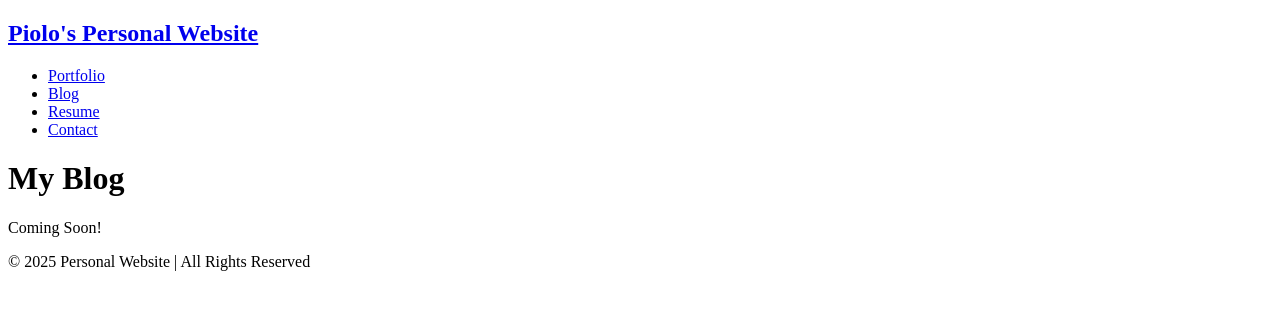
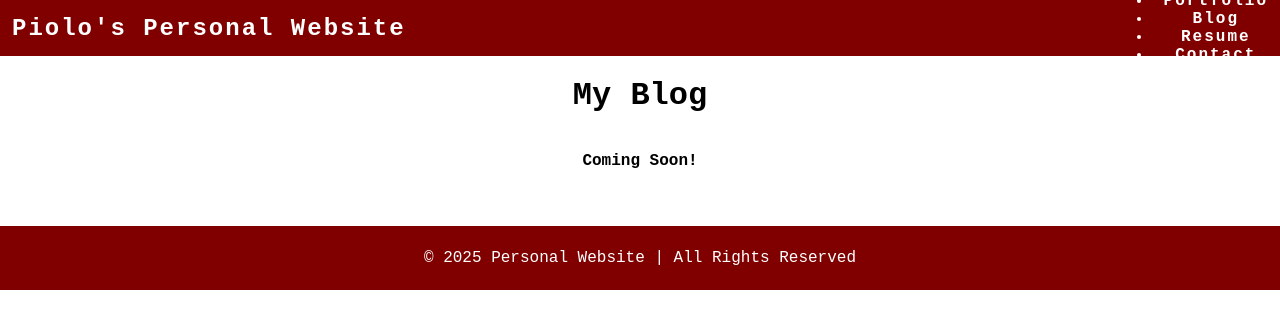
Before and after one commit to piijolo/piijolo.github.io, a plain HTML site: page blog.html in a window 1280 px wide. Drawn offline with Linux system fonts and the light colour scheme.

Commit message:
commit changes to add stylesheet link to all html files and update readme 	modified:   blog.html 	modified:   contact.html 	modified:   index.html 	modified:   portfolio.html 	modified:   resume.html 	modified:   styles.css

```diff
--- a/blog.html
+++ b/blog.html
@@ -2,6 +2,7 @@
 <html>
   <head>
     <title> Blog </title>
+    <link rel="stylesheet" href="styles.css" />
   </head>
   <body>
     <!--Navigation Bar-->
--- a/styles.css
+++ b/styles.css
@@ -0,0 +1,88 @@
+body {
+  font-size: 16px;
+}
+p {
+  font-family: JetBrains Mono, monospace;
+  font-weight: bold;
+  font-size: 16px;
+}
+html, body {
+  margin: 100;
+  padding: 0;
+  box-sizing: border-box;
+  font-family: JetBrains Mono, monospace;
+  height: 100%;
+}
+
+/* CSS min */
+html {
+  height: 100%;
+}
+
+body {
+  background-color: white;
+  position: relative;
+  min-height: 100vh;
+  padding: 0;
+  margin: 0;
+}
+
+main {
+  padding: 0 20px 40px 20px;
+  display: flex;
+  flex-direction: column;
+  justify-content: center;
+  align-items: center;
+}
+
+/* CSS for navigation bar */
+
+.navbar {
+  position: -webkit-sticky;
+  position: sticky;
+  top: 0;
+  width: 100%;
+  height: 7%;
+  z-index: 10;
+
+  display: flex;
+  justify-content: space-between;
+  align-items: center;
+  text-align: center;
+
+  background-color: maroon;
+  color: white;
+  padding: 0px 0px;
+
+  /* Debug border */
+  /* border: solid red; */
+}
+
+.nav-list {
+  display: flex;
+  flex-direction: row;
+  position: relative;
+  right: 30px;
+  list-style: none;
+}
+
+.navbar a {
+  color: white;
+  font-weight: bold;
+  margin: 0 12px;
+  text-decoration: none;
+  letter-spacing: 2px;
+}
+
+/* CSS for page footer */
+
+.footer {
+  display: flex;
+  justify-content: center;
+  align-items: center;
+  background-color: maroon;
+  color: white;
+  bottom: 0;
+  width: 100%;
+  height: 4rem;
+}
```
Also changed, not shown: contact.html (+1 -0 lines), index.html (+1 -0 lines), portfolio.html (+1 -0 lines), resume.html (+1 -0 lines).
